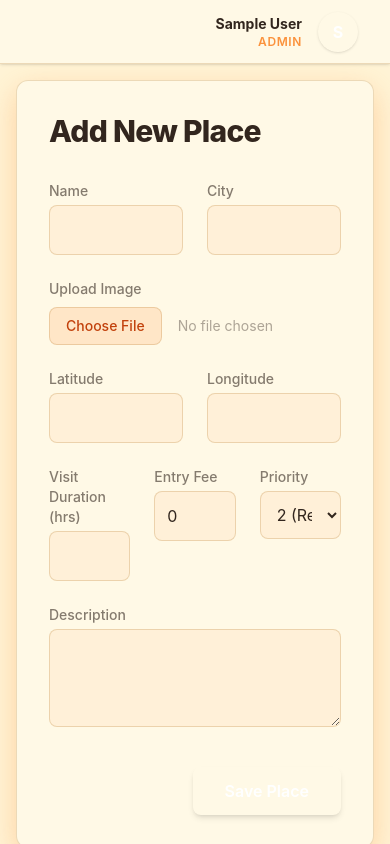
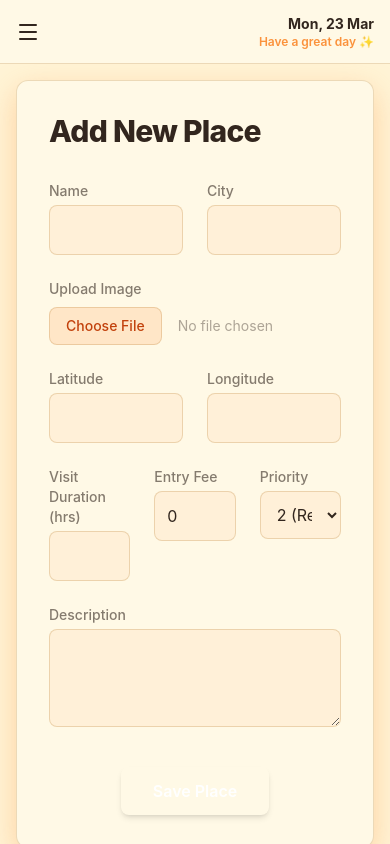
Before and after one commit to Satyamp1402/Tirthing, a React app in the folder frontend/: page /admin/add-place in a window 390 px wide. Built offline with nearby package versions, Linux system fonts and the light colour scheme; no server answers; sample sign-in values are in the browser's storage; the HTML template or start-up script is replaced by a standard one.

Commit message:
Made sidebar header dashbaordlayout responsive

```diff
--- a/frontend/src/components/Header.jsx
+++ b/frontend/src/components/Header.jsx
@@ -1,19 +1,106 @@
+// import React from 'react';
+
+// const Header = () => {
+//   const user = JSON.parse(localStorage.getItem('user') || '{}');
+
+//   const today = new Date();
+
+//   const formattedDate = today.toLocaleDateString('en-IN', {
+//     weekday: 'short',
+//     day: 'numeric',
+//     month: 'short'
+//   });
+
+//   return (
+//     <header className="h-16 bg-surface border-b border-border shadow-sm flex items-center justify-between px-8 z-10">
+//       {/* LEFT: Tagline */}
+//       <div className="flex flex-col text-2xl font-bold text-text-muted tracking-tight">
+
+//           {/* keep this empty so that right side stays in right side */}
+
+//       </div>
+
+//       {/* RIGHT: Date + Message */}
+//       <div className="flex flex-col items-end">
+//         <span className="text-sm font-bold text-text">
+//           {formattedDate}
+//         </span>
+//         <span className="text-xs font-semibold text-primary">
+//           Have a great day ✨
+//         </span>
+//       </div>
+//     </header>
+//   );
+// };
+
+// export default Header;
+
+
+// import React from 'react';
+
+// const Header = () => {
+//   const user = JSON.parse(localStorage.getItem('user') || '{}');
+
+//   const today = new Date();
+
+//   const formattedDate = today.toLocaleDateString('en-IN', {
+//     weekday: 'short',
+//     day: 'numeric',
+//     month: 'short'
+//   });
+
+//   return (
+//     <header className="h-16 bg-surface border-b border-border shadow-sm flex items-center justify-between px-4 sm:px-8 z-10">
+//       {/* LEFT: Tagline */}
+//       <div className="flex flex-col text-2xl font-bold text-text-muted tracking-tight">
+//         {/* keep this empty so that right side stays in right side */}
+//       </div>
+
+//       {/* RIGHT: Date + Message */}
+//       <div className="flex flex-col items-end">
+//         <span className="text-sm font-bold text-text">
+//           {formattedDate}
+//         </span>
+//         <span className="text-xs font-semibold text-primary">
+//           Have a great day ✨
+//         </span>
+//       </div>
+//     </header>
+//   );
+// };
+
+// export default Header;
+
+
+
 import React from 'react';
 
 const Header = () => {
   const user = JSON.parse(localStorage.getItem('user') || '{}');
 
+  const today = new Date();
+
+  const formattedDate = today.toLocaleDateString('en-IN', {
+    weekday: 'short',
+    day: 'numeric',
+    month: 'short'
+  });
+
   return (
-    <header className="h-16 bg-surface border-b border-border shadow-sm flex items-center justify-between px-8 z-10">
-      {/* <h2 className="text-xl font-bold text-text hidden sm:block">Welcome</h2> */}
-      <div className="flex items-center gap-4 ml-auto">
-        <div className="flex flex-col items-end">
-          <span className="text-sm font-bold text-text">{user.name || 'User'}</span>
-          <span className="text-xs font-semibold text-primary uppercase tracking-wider">{user.role || 'Member'}</span>
-        </div>
-        <div className="w-10 h-10 rounded-full flex items-center justify-center text-white font-bold shadow-sm" style={{ background: 'var(--gradient-primary)' }}>
-          {(user.name || 'U')[0].toUpperCase()}
-        </div>
+    <header className="h-16 bg-surface border-b border-border shadow-sm flex items-center justify-between px-4 sm:px-8 z-10">
+      {/* LEFT: Tagline */}
+      <div className="flex flex-col text-2xl font-bold text-text-muted tracking-tight">
+        {/* keep this empty so that right side stays in right side */}
+      </div>
+
+      {/* RIGHT: Date + Message */}
+      <div className="flex flex-col items-end">
+        <span className="text-sm font-bold text-text">
+          {formattedDate}
+        </span>
+        <span className="text-xs font-semibold text-primary">
+          Have a great day ✨
+        </span>
       </div>
     </header>
   );
--- a/frontend/src/layouts/DashboardLayout.jsx
+++ b/frontend/src/layouts/DashboardLayout.jsx
@@ -1,18 +1,162 @@
-import React from 'react';
+// import React from 'react';
+// import Sidebar from '../components/Sidebar';
+// import Header from '../components/Header';
+// import { Outlet } from 'react-router-dom';
+
+// const DashboardLayout = () => {
+//   return (
+//     <div className="h-screen w-full flex overflow-hidden bg-bg text-text selection:bg-primary-soft selection:text-primary">
+//       {/* Sidebar - Fixed hidden on mobile, block on larger screens */}
+//       <div className="hidden md:block h-full">
+//         <Sidebar />
+//       </div>
+
+//       <div className="flex-1 flex flex-col h-full overflow-hidden relative">
+//         <Header />
+
+//         {/* Main Content Area */}
+//         <main className="flex-1 overflow-y-auto p-4 sm:p-8">
+//           <div className="max-w-7xl mx-auto w-full">
+//             <Outlet />
+//           </div>
+//         </main>
+//       </div>
+//     </div>
+//   );
+// };
+
+// export default DashboardLayout;
+
+
+
+// import React, { useState } from 'react';
+// import Sidebar from '../components/Sidebar';
+// import Header from '../components/Header';
+// import { Outlet } from 'react-router-dom';
+// import { Menu } from 'lucide-react';
+
+// const DashboardLayout = () => {
+//   const [isSidebarOpen, setIsSidebarOpen] = useState(false);
+
+//   return (
+//     <div className="h-screen w-full flex overflow-hidden bg-bg text-text selection:bg-primary-soft selection:text-primary">
+
+//       {/* Desktop Sidebar */}
+//       <div className="hidden md:block h-full">
+//         <Sidebar />
+//       </div>
+
+//       {/* Mobile Sidebar Overlay */}
+//       {isSidebarOpen && (
+//         <div className="fixed inset-0 z-40 flex">
+//           {/* Overlay */}
+//           <div
+//             className="fixed inset-0 bg-black/40"
+//             onClick={() => setIsSidebarOpen(false)}
+//           />
+
+//           {/* Sidebar */}
+//           <div className="relative z-50 h-full">
+//             <Sidebar />
+//           </div>
+//         </div>
+//       )}
+
+//       <div className="flex-1 flex flex-col h-full overflow-hidden relative">
+
+//         {/* Mobile Top Bar */}
+//         <div className="md:hidden flex items-center justify-between px-4 h-16 border-b border-border bg-surface">
+//           <button onClick={() => setIsSidebarOpen(true)}>
+//             <Menu className="w-6 h-6" />
+//           </button>
+
+//           <span className="text-2xl font-extrabold tracking-tight" style={{
+//             background: 'var(--gradient-primary)',
+//             WebkitBackgroundClip: 'text',
+//             color: 'transparent'
+//           }}>Tirthing</span>
+
+
+//           <div />
+//         </div>
+
+//         <Header />
+
+//         {/* Main Content Area */}
+//         <main className="flex-1 overflow-y-auto p-4 sm:p-8">
+//           <div className="max-w-7xl mx-auto w-full">
+//             <Outlet />
+//           </div>
+//         </main>
+//       </div>
+//     </div>
+//   );
+// };
+
+// export default DashboardLayout;
+
+
+
+import React, { useState } from 'react';
 import Sidebar from '../components/Sidebar';
 import Header from '../components/Header';
 import { Outlet } from 'react-router-dom';
+import { Menu } from 'lucide-react';
 
 const DashboardLayout = () => {
+  const [isSidebarOpen, setIsSidebarOpen] = useState(false);
+
   return (
     <div className="h-screen w-full flex overflow-hidden bg-bg text-text selection:bg-primary-soft selection:text-primary">
-      {/* Sidebar - Fixed hidden on mobile, block on larger screens */}
+      {/* Desktop Sidebar */}
       <div className="hidden md:block h-full">
         <Sidebar />
       </div>
 
+      {/* Mobile Sidebar Overlay */}
+      {isSidebarOpen && (
+        <div className="fixed inset-0 z-40 flex md:hidden">
+          {/* Overlay */}
+          <div
+            className="fixed inset-0 bg-black/40"
+            onClick={() => setIsSidebarOpen(false)}
+          />
+
+          {/* Sidebar */}
+          <div className="relative z-50 h-full">
+            <Sidebar onClose={() => setIsSidebarOpen(false)} />
+          </div>
+        </div>
+      )}
+
       <div className="flex-1 flex flex-col h-full overflow-hidden relative">
-        <Header />
+
+        {/* Mobile Top Bar */}
+        <div className="md:hidden flex items-center justify-between px-4 h-16 border-b border-border bg-surface">
+          {/* LEFT: Hamburger */}
+          <button onClick={() => setIsSidebarOpen(true)} aria-label="Open sidebar">
+            <Menu className="w-6 h-6" />
+          </button>
+
+          {/* RIGHT: Date + Message */}
+          <div className="flex flex-col items-end">
+            <span className="text-sm font-bold text-text">
+              {new Date().toLocaleDateString('en-IN', {
+                weekday: 'short',
+                day: 'numeric',
+                month: 'short'
+              })}
+            </span>
+            <span className="text-xs font-semibold text-primary">
+              Have a great day ✨
+            </span>
+          </div>
+        </div>
+
+        {/* Hide Header on small screens */}
+        <div className="hidden md:block">
+          <Header />
+        </div>
 
         {/* Main Content Area */}
         <main className="flex-1 overflow-y-auto p-4 sm:p-8">
--- a/frontend/src/pages/admin/AddPlace.jsx
+++ b/frontend/src/pages/admin/AddPlace.jsx
@@ -186,7 +186,7 @@ const handleSubmit = async (e) => {
           <label className="block text-sm font-medium text-text-muted mb-1">Description</label>
           <textarea name="description" rows="3" value={formData.description} onChange={handleChange} className="block w-full rounded-lg border border-border bg-input-bg text-text focus:border-primary focus:ring-2 focus:ring-primary focus:outline-none transition-colors sm:text-sm p-3"></textarea>
         </div>
-        <div className="flex justify-end pt-4">
+        <div className="flex justify-center pt-4">
           <button
             type="submit"
             disabled={loading}
--- a/frontend/src/pages/admin/AdminPlaces.jsx
+++ b/frontend/src/pages/admin/AdminPlaces.jsx
@@ -38,9 +38,9 @@ const AdminPlaces = () => {
 
   return (
     <div className="bg-surface p-8 rounded-xl shadow-lg border border-border">
-      <div className="flex justify-between items-center mb-8">
+      <div className="flex justify-between items-center flex-wrap gap-4 mb-8">
         <h2 className="text-3xl font-extrabold text-text tracking-tight">Manage Places</h2>
-        <Link to="/admin/add-place" className="text-white px-6 py-2.5 rounded-lg shadow-md hover:shadow-lg transition-all font-semibold" style={{ background: 'var(--gradient-primary)' }}>
+        <Link to="/admin/add-place" className="text-white px-6 py-2.5 rounded-lg shadow-md hover:shadow-lg transition-all font-semibold hidden md:block" style={{ background: 'var(--gradient-primary)' }}>
           + Add New Place
         </Link>
       </div>
```
Also changed, not shown: frontend/src/components/Sidebar.jsx (+46 -6 lines). Lines whose indentation alone changed are shown as unchanged.
